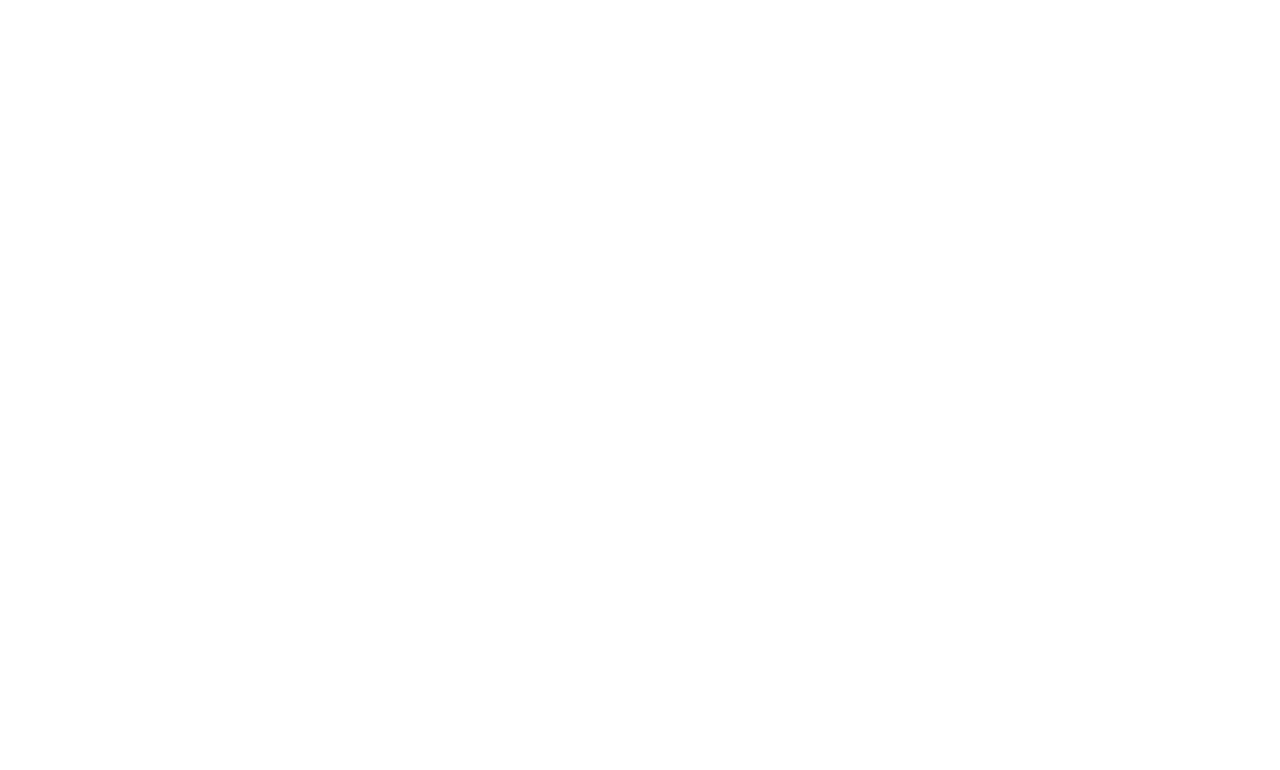
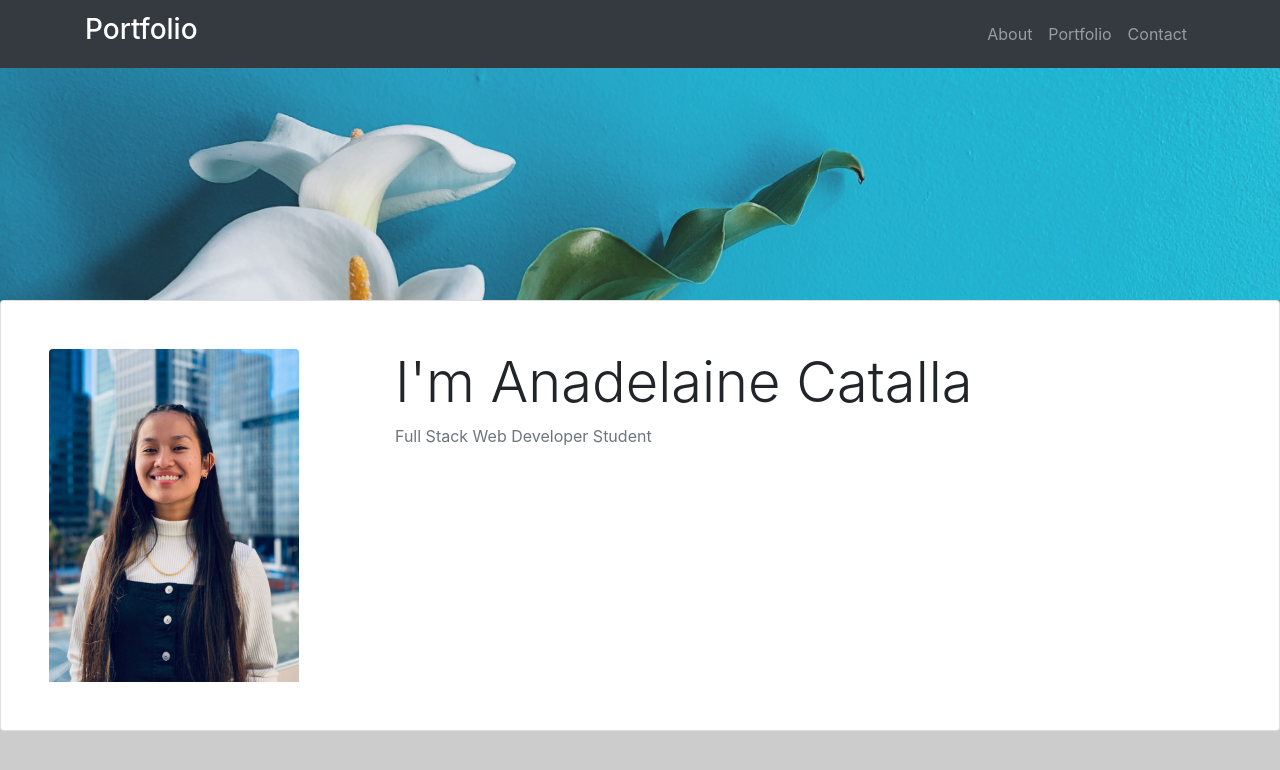
Before and after one commit to 8abc/Bootstrap-Portfolio, a plain HTML site: page index.html in a window 1280 px wide. Drawn offline with nearby package versions, Linux system fonts and the light colour scheme; files whose address does not match are found by name.

Commit message:
created contact and about about page

```diff
--- a/index.html
+++ b/index.html
@@ -4,9 +4,60 @@
     <meta charset="UTF-8">
     <meta name="viewport" content="width=device-width, initial-scale=1.0">
     <meta http-equiv="X-UA-Compatible" content="ie=edge">
-    <title>Document</title>
+    <title>My Portfolio Website</title>
+    <link rel="stylesheet" href="https://maxcdn.bootstrapcdn.com/bootstrap/4.0.0/css/bootstrap.min.css" integrity="sha384-Gn5384xqQ1aoWXA+058RXPxPg6fy4IWvTNh0E263XmFcJlSAwiGgFAW/dAiS6JXm" crossorigin="anonymous">
+    <link rel="stylesheet" type="text/css" href="style.css">
 </head>
-<body>
+<body data-spy="scroll" data-target=".navbar">
+    <div id="header">
+            <nav class="navbar navbar-expand-sm navbar-dark bg-dark fixed-top">
+                <div class="container">
+                    <button class="navbar-toggler" data-toggle="collapse" data-target="Navbar">
+                        <span class="navbar-toggle-icon"></span>
+                    </button>
+                    <a href="#" class="navbar-brand"><h3>Portfolio</h3></a>
+                    <div class="collapse navbar-collapse" id=navbar>
+                        <ul class="navbar-nav ml-auto">
+                            <li class="nav-item"><a href="index.html" class="nav-link">About</a></li>
+                            <li class="nav-item"><a href="portfolio.html" class="nav-link">Portfolio</a></li>
+                            <li class="nav-item"><a href="contact.html" class="nav-link">Contact</a></li>
+                        </ul>
+                    </div>
+                </div>
 
+            </nav>
+            <!-- Background Image -->
+        <div id="bg-img"></div>
+
+    </div>
+    <!--About me-->
+        <div id="About">
+            <div class="containter">
+                <div class="row">
+                    <div class="col">
+                        <div id="About-data">
+                            <div class="card bg-white">
+                                <div class="card-title my-5">
+                                    <div class="media">
+                                    <img src="images/Me.jpeg" width="250" height="250" class="img-fluid rounded-top mx-5 d-lg-block">
+                                    <div class="media-body">
+                                        <h3 class="display-4 ml-5  ">I'm Anadelaine Catalla</h3>
+                                        <p class="text-muted ml-5">Full Stack Web Developer Student</p>
+                                        <div class="container">
+                                            <table class>
+                                                <tr>
+
+                                                </tr>
+                                            </table>
+                                        </div>
+                                    </div>
+                                    </div>
+                                </div>
+                            </div>
+                        </div>
+                    </div>
+                </div>
+            </div>
+         </div>
 </body>
 </html>
--- a/style.css
+++ b/style.css
@@ -1,6 +1,16 @@
 body {
     background-image: url("/Users/abc/Desktop/Code/HW/Bootstrap-Portfolio/images/back.JPG");
     background-size:cover;
+    background: #CCC;
+}
+#header a:hover {
+    color: #ffffff;
+}
+#bg-img {
+    background-image: url("/Users/abc/Desktop/Code/HW/Bootstrap-Portfolio/images/back.JPG");
+    background-size: 100%;
+    background-repeat: no-repeat;
+    min-height: 500px;
 }
 .contact-form {
     background-color: rgba(0,0,0, .6);
@@ -9,3 +19,13 @@ body {
     padding: 20px;
     box-shadow: 0px 0px 10px 3px grey;
 }
+#About {
+    margin-top: -200px;
+}
+#About span {
+    padding: 10px 20px 10px 20px;
+}
+#About hr {
+    border-width: 2px;
+    margin-top: 6px;
+}
```
Also changed, not shown: contact.html (+18 -0 lines), portfolio.html (+39 -0 lines), images/Me.jpeg (added).
